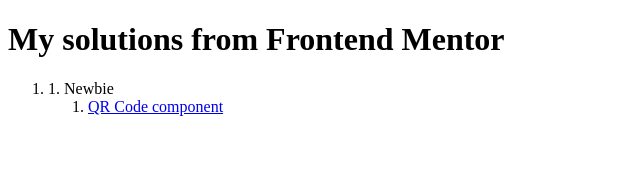
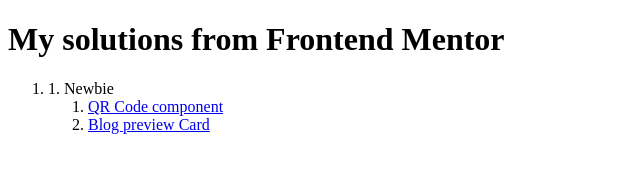
Before and after one commit to PavlaBerankova/frontend-mentor, a plain HTML site: page index.html in a window 1280 px wide. Shown: the whole page, without its empty margins (0-640 px from the left). Drawn offline with Linux system fonts and the light colour scheme.

Commit message:
Add link - Blog preview to index.html

```diff
--- a/index.html
+++ b/index.html
@@ -15,6 +15,9 @@
             >QR Code component</a
           >
         </li>
+        <li>
+          <a href="./1. Newbie/blog-preview-card-main/">Blog preview Card</a>
+        </li>
       </ol>
     </ol>
   </body>
```
